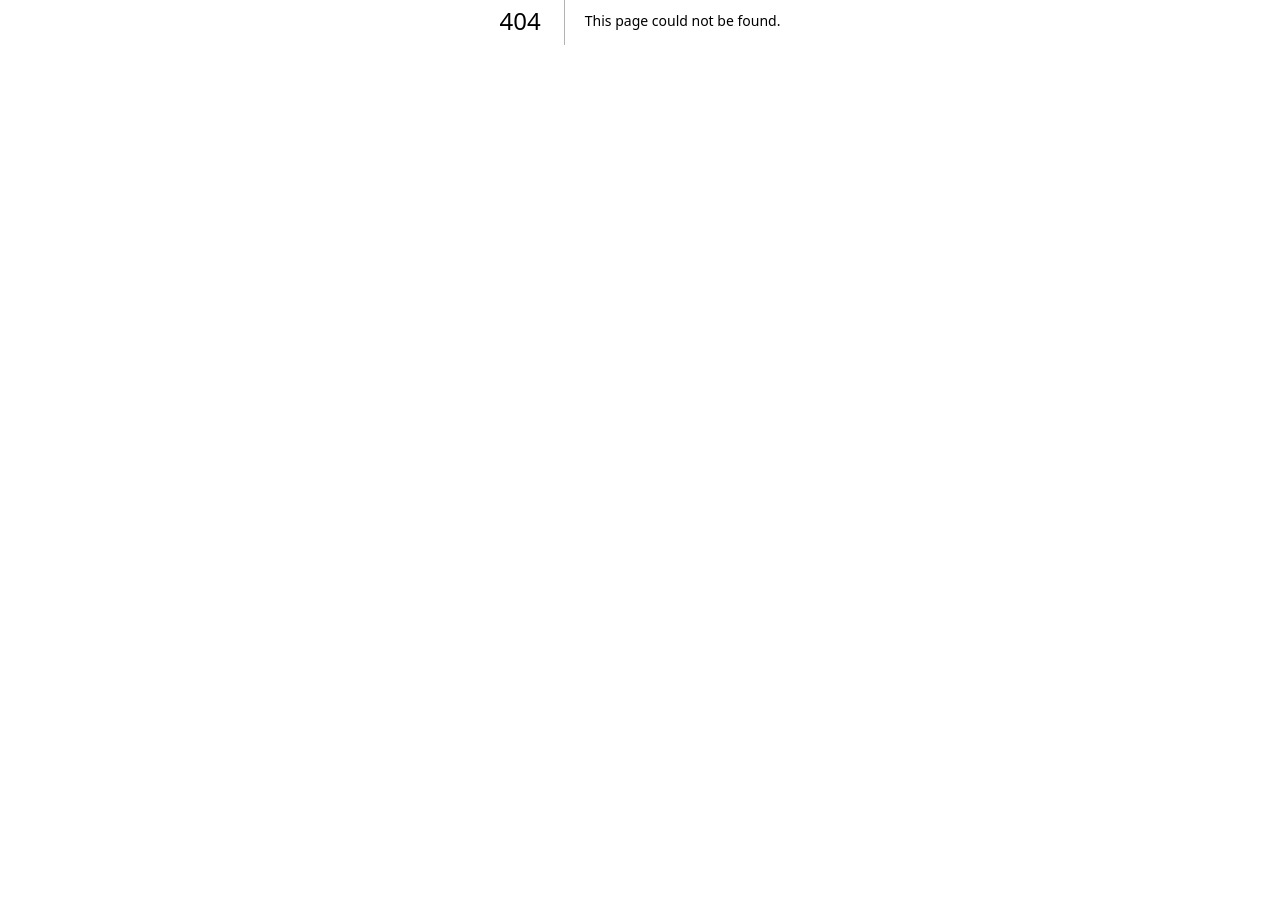
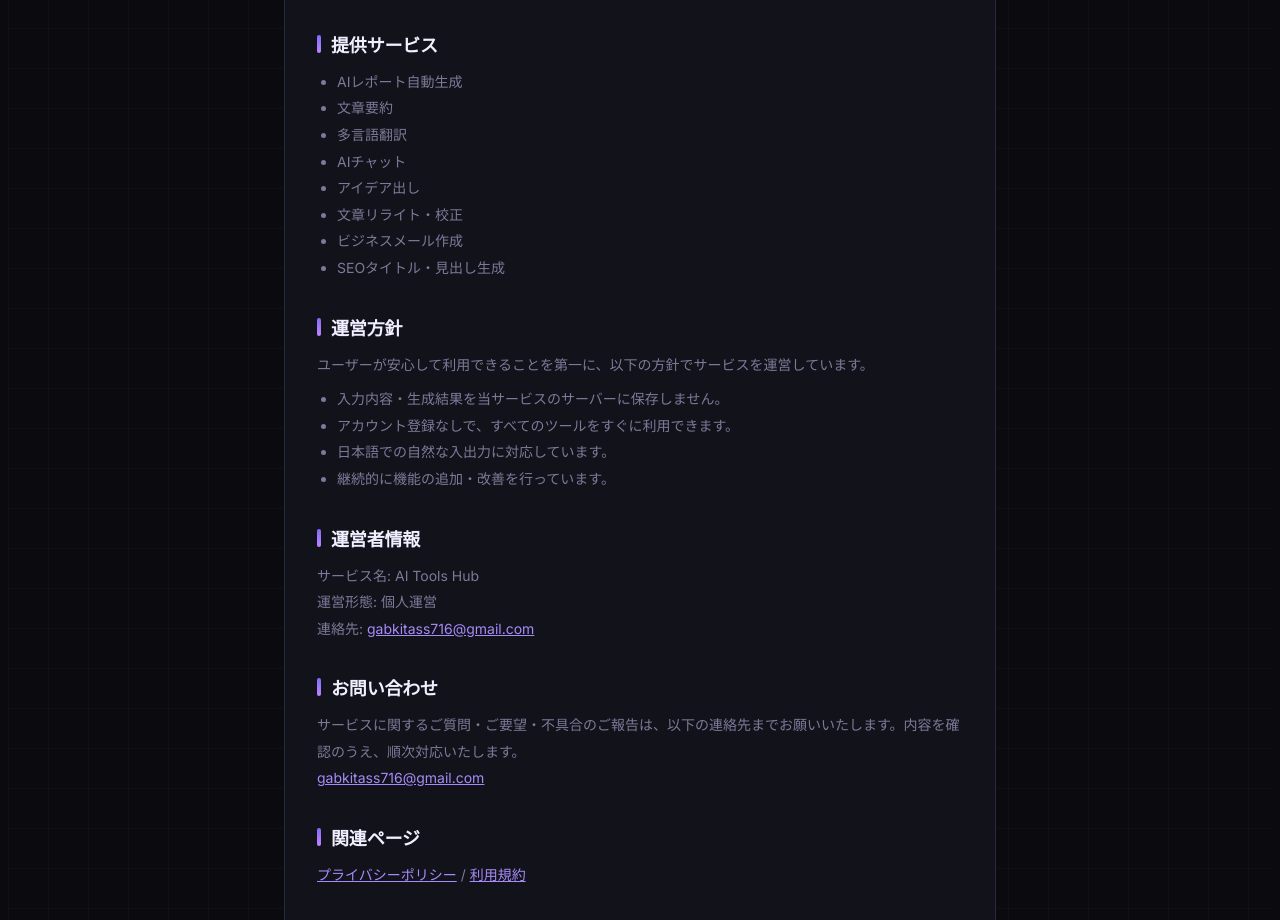
Before and after one commit to gabrielkitass/ai-tools-hub, a Next.js app: page /about in a window 1280 px wide. Before the commit this address had no page. Shown: the part 380-1300 px from the top of the page. Before the commit the page ends 800 px from the top, so only its background shows below. Built offline with nearby package versions, Linux system fonts and the light colour scheme.

Commit message:
feat: add operator info (運営者情報) page

```diff
--- /dev/null
+++ b/app/about/page.tsx
@@ -0,0 +1,74 @@
+import type { Metadata } from "next";
+import LegalLayout, { LegalSection } from "../components/LegalLayout";
+
+export const metadata: Metadata = {
+  title: "運営者情報",
+  description: "AI Tools Hub の運営者情報・サービス概要。提供するAIツール、運営方針、お問い合わせ先について記載しています。",
+  alternates: { canonical: "/about" },
+};
+
+const TOOLS = [
+  "AIレポート自動生成",
+  "文章要約",
+  "多言語翻訳",
+  "AIチャット",
+  "アイデア出し",
+  "文章リライト・校正",
+  "ビジネスメール作成",
+  "SEOタイトル・見出し生成",
+];
+
+export default function AboutPage() {
+  return (
+    <LegalLayout title="運営者情報" updated="2025年6月">
+      <LegalSection title="サービス概要">
+        <p style={{ margin: 0 }}>
+          AI Tools Hub は、登録不要・基本無料で使える日本語対応のAIツール集です。Anthropic 社のAIモデル「Claude」を活用し、レポート作成・要約・翻訳・文章校正など、日々の業務やコンテンツ制作を効率化するツールをまとめて提供しています。
+        </p>
+      </LegalSection>
+
+      <LegalSection title="提供サービス">
+        <ul style={{ margin: 0, paddingLeft: "1.25rem" }}>
+          {TOOLS.map(t => (
+            <li key={t}>{t}</li>
+          ))}
+        </ul>
+      </LegalSection>
+
+      <LegalSection title="運営方針">
+        <p style={{ margin: 0 }}>
+          ユーザーが安心して利用できることを第一に、以下の方針でサービスを運営しています。
+        </p>
+        <ul style={{ margin: "0.5rem 0 0", paddingLeft: "1.25rem" }}>
+          <li>入力内容・生成結果を当サービスのサーバーに保存しません。</li>
+          <li>アカウント登録なしで、すべてのツールをすぐに利用できます。</li>
+          <li>日本語での自然な入出力に対応しています。</li>
+          <li>継続的に機能の追加・改善を行っています。</li>
+        </ul>
+      </LegalSection>
+
+      <LegalSection title="運営者情報">
+        <p style={{ margin: 0 }}>
+          サービス名: AI Tools Hub<br />
+          運営形態: 個人運営<br />
+          連絡先: <a href="mailto:gabkitass716@gmail.com" style={{ color: "var(--accent2)" }}>gabkitass716@gmail.com</a>
+        </p>
+      </LegalSection>
+
+      <LegalSection title="お問い合わせ">
+        <p style={{ margin: 0 }}>
+          サービスに関するご質問・ご要望・不具合のご報告は、以下の連絡先までお願いいたします。内容を確認のうえ、順次対応いたします。<br />
+          <a href="mailto:gabkitass716@gmail.com" style={{ color: "var(--accent2)" }}>gabkitass716@gmail.com</a>
+        </p>
+      </LegalSection>
+
+      <LegalSection title="関連ページ">
+        <p style={{ margin: 0 }}>
+          <a href="/privacy" style={{ color: "var(--accent2)" }}>プライバシーポリシー</a>
+          {" / "}
+          <a href="/terms" style={{ color: "var(--accent2)" }}>利用規約</a>
+        </p>
+      </LegalSection>
+    </LegalLayout>
+  );
+}
--- a/app/components/Footer.tsx
+++ b/app/components/Footer.tsx
@@ -4,6 +4,7 @@
   ["ツール一覧", "/#tools"],
   ["活用ガイド", "/blog"],
   ["お気に入り", "/favorites"],
+  ["運営者情報", "/about"],
   ["プライバシーポリシー", "/privacy"],
   ["利用規約", "/terms"],
 ];
--- a/app/sitemap.ts
+++ b/app/sitemap.ts
@@ -17,6 +17,7 @@
     { path: "/writing", priority: 0.8, changeFrequency: "monthly" },
     { path: "/email", priority: 0.8, changeFrequency: "monthly" },
     { path: "/seo", priority: 0.8, changeFrequency: "monthly" },
+    { path: "/about", priority: 0.4, changeFrequency: "yearly" },
     { path: "/privacy", priority: 0.3, changeFrequency: "yearly" },
     { path: "/terms", priority: 0.3, changeFrequency: "yearly" },
   ];
```
